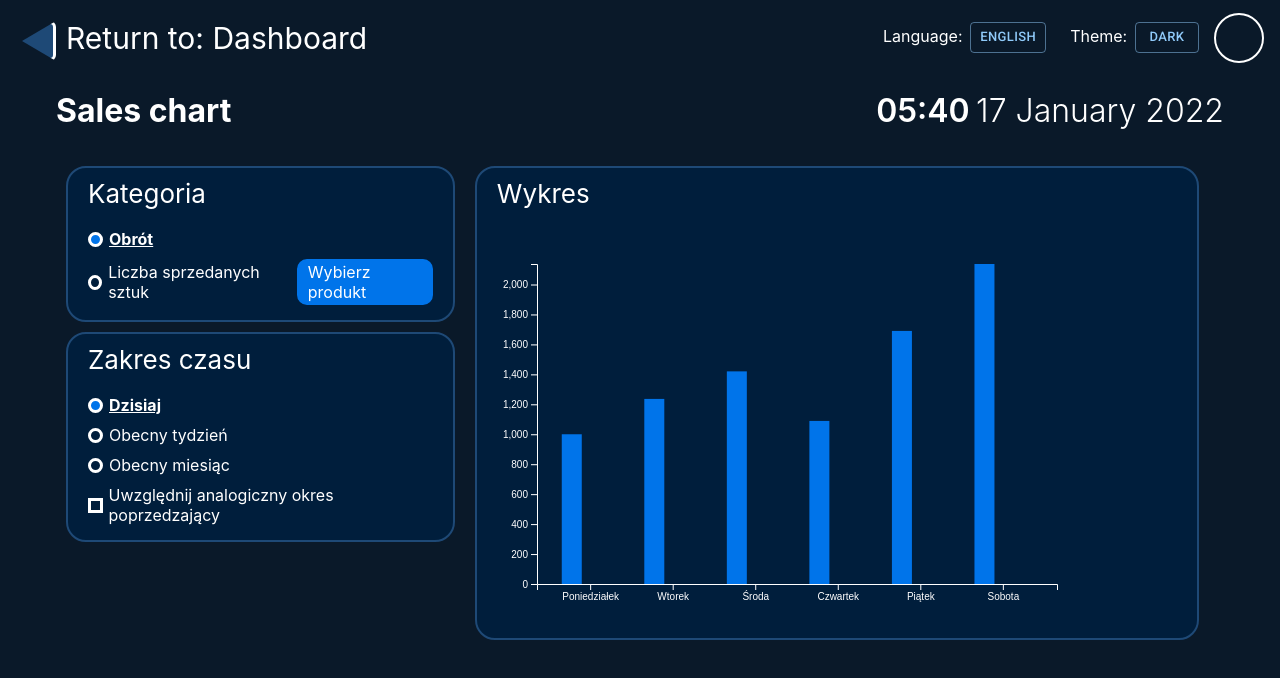
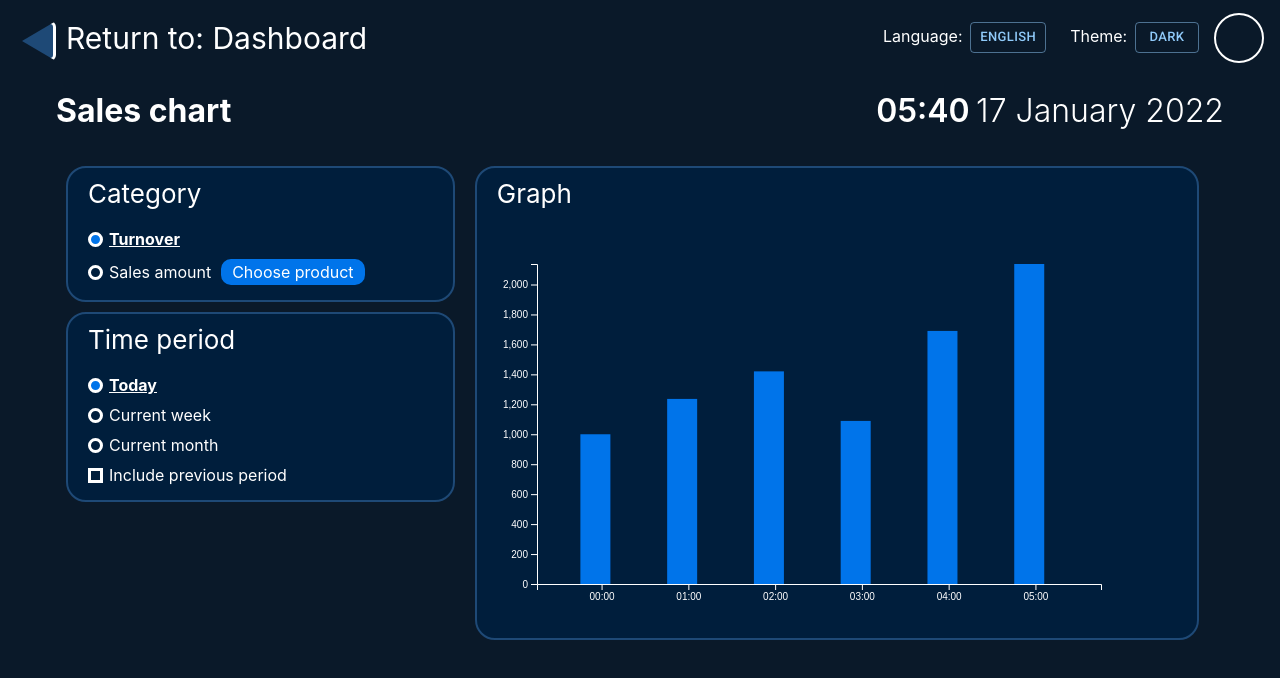
Before and after one commit to k-piekarczyk/pgui-dashboard, a React (Create React App) app: page /sales-chart in a window 1280 px wide. Shown: the top 678 px of the page. Built offline with nearby package versions, Linux system fonts and the light colour scheme.

Commit message:
tłumaczenia, wykres dla obrotu

```diff
--- /dev/null
+++ b/src/data/graphData.json
@@ -0,0 +1,33 @@
+{
+  "turnover": {
+    "today": [
+      { "time": "00:00", "value": 1000 },
+      { "time": "01:00", "value": 1236 },
+      { "time": "02:00", "value": 1420 },
+      { "time": "03:00", "value": 1089 },
+      { "time": "04:00", "value": 1690 },
+      { "time": "05:00", "value": 2137 }
+    ],
+    "week" : [
+      { "time": "Poniedziałek", "value": 1000 },
+      { "time": "Wtorek", "value": 1236 },
+      { "time": "Środa", "value": 1420 },
+      { "time": "Czwartek", "value": 1089 },
+      { "time": "Piątek", "value": 1690 },
+      { "time": "Sobota", "value": 2137 }
+    ],
+    "month": [
+      { "time": "1 sty", "value": 1000 },
+      { "time": "2 sty", "value": 1236 },
+      { "time": "3 sty", "value": 1089 },
+      { "time": "4 sty", "value": 1690 },
+      { "time": "5 sty", "value": 2137 },
+      { "time": "6 sty", "value": 950 },
+      { "time": "7 sty", "value": 812 },
+      { "time": "8 sty", "value": 2137 },
+      { "time": "9 sty", "value": 1835 },
+      { "time": "10 sty", "value": 1877 }
+    ]
+  }
+
+}
--- a/src/i18n.ts
+++ b/src/i18n.ts
@@ -29,7 +29,17 @@ const resources = {
       "Currently processed orders": "Obecnie realizowane zamówienia",
       "Order history": "Historia zamówień",
       "90 day average": "Średnia z ostatnich 90 dni",
-      "Check your category: Specialist": "Sprawdź swoją kategorię: Wyjadacz"
+      "Check your category: Specialist": "Sprawdź swoją kategorię: Wyjadacz",
+      "Graph": "Wykres",
+      "Turnover": "Obrót",
+      "Category": "Kategoria",
+      "Sales amount": "Ilość sprzedaży",
+      "Time period": "Zakres czasu",
+      "Today": "Dzisiaj",
+      "Current week": "Obecny tydzień",
+      "Current month": "Obecny miesiąc",
+      "Include previous period": "Uwzględnij okres poprzedzający",
+      "Choose product": "Wybierz produkt"
     },
   },
 };
--- a/src/pages/SalesChart.Page.scss
+++ b/src/pages/SalesChart.Page.scss
@@ -111,4 +111,8 @@ g {
   & > rect {
     @include theme-aware("fill", "color-button");
   }
+
+  & > rect:hover {
+    @include theme-aware("fill", "color-text");
+  }
 }
--- a/src/pages/SalesChart.page.tsx
+++ b/src/pages/SalesChart.page.tsx
@@ -2,7 +2,8 @@ import { useTranslation } from "react-i18next";
 import PageContainer from "../components/PageContainer.component";
 import "./SalesChart.Page.scss";
 import * as d3 from 'd3';
-import { useEffect, useState } from "react";
+import { createRef, useEffect, useRef, useState } from "react";
+import json_data from "../data/graphData.json";
 
 export default function SalesChart() {
   const { t } = useTranslation();
@@ -10,9 +11,18 @@ export default function SalesChart() {
   const [category, setCategory] = useState("turnover");
   const [timePeriod, setTimePeriod] = useState("today");
   const [previousPeriod, setPreviousPeriod] = useState(false);
+  const [chartWidth, setChartWidth] = useState(600);
+
+  const ref = useRef(null);
+  useEffect(() => {
+    // @ts-ignore
+    console.log('width', ref.current ? ref.current.getBoundingClientRect().width : 0);
+  }, [ref.current]);
+
 
   function buildGraph(data: ({ time: string; value: number })[]) {
-    console.log("siemanko!");
+    // @ts-ignore
+    console.log("siemanko! chart Width: " + ref.current.offsetWidth);
 
     // define margin
     const margin = {
@@ -23,7 +33,8 @@ export default function SalesChart() {
     }
 
     //define size
-    const width = 600;
+    // @ts-ignore
+    const width = ref.current.offsetWidth - margin.left - margin.right;
     const height = 400;
 
     // define y scale
@@ -39,7 +50,7 @@ export default function SalesChart() {
       .scaleBand()
       .domain(data.map(d => d.time))
       .range([margin.left, width - margin.right])
-      .padding(0.3);
+      .padding(0.5);
 
 
     // define svg
@@ -73,7 +84,7 @@ export default function SalesChart() {
       .attr('x', (d: { time: string; }) => x(d.time))
       .attr('y', (d: { value: d3.NumberValue; }) => y(d.value))
       .attr('height', (d: { value: d3.NumberValue; }) => y(0) - y(d.value))
-      .attr('width', 20);
+      .attr('width', 30);
 
     // put everything together
     svg.append('g').call(yAxis);
@@ -82,78 +93,37 @@ export default function SalesChart() {
 
   }
 
-  useEffect(() => {
-    buildGraph(turnoverWeek);
-  })
-
-  const turnoverWeek = [
-    { time: "Poniedziałek", value: 1000 },
-    { time: "Wtorek", value: 1236 },
-    { time: "Środa", value: 1420 },
-    { time: "Czwartek", value: 1089 },
-    { time: "Piątek", value: 1690 },
-    { time: "Sobota", value: 2137 },
-
-  ];
-
-/*
-  const data = [1, 2, 3, 4, 5, 8];
-
-
-  const yMax = Math.max(...turnoverWeek.map(d => d.value));
-  const width = 600;
-  const height = 400;
-  const y = d3.scaleLinear()
-      .domain([0, yMax])
-      .range([0, height])
-
-  const x = d3.scaleBand()
-    .domain(turnoverWeek.map(d => d.time))
-    .range([0, width])
-    .padding(0.1)
-
+  function buildGraphData() {
+    if (category === "turnover") {
+      switch(timePeriod) {
+        case "today":
+          buildGraph(json_data.turnover.today);
+          break;
+        case "week":
+          buildGraph(json_data.turnover.week);
+          break;
+        case "month":
+          buildGraph(json_data.turnover.month);
+          break;
+      }
+    } else {
+      switch (timePeriod) {
+        case "today":
+          buildGraph(json_data.turnover.today);
+          break;
+        case "week":
+          buildGraph(json_data.turnover.week);
+          break;
+        case "month":
+          buildGraph(json_data.turnover.month);
+          break;
+      }
+    }
+  }
 
   useEffect(() => {
-    d3.select("svg").remove();
-
-    const svg = d3
-      .select('.graph')
-      .append("svg")
-      .attr("height", height)
-      .attr("width", width);
-
-  console.log(x("Wtorek"))
-
-    // wartości na wykresie (prostokąty)
-    svg.selectAll('rect')
-      .data(turnoverWeek)
-      .enter()
-      .append('rect')
-      .attr('width', 20)
-      .attr('height', 20)
-      .attr('fill', 'orange')
-      .attr('x', d => x(d.time) ?? null)
-      .attr('y', d => height - y(d.value) ?? null);
-
-  // oś X
-    const xAxisScale = d3.scaleBand()
-      .domain(turnoverWeek.map(d => d.time))
-      .range([0, width])
-      .padding(0.1)
-
-    const xAxis = d3.axisBottom(xAxisScale)
-      .tickFormat((d, i) => d)
-      .tickSizeOuter(0)
-
-    const xAxisTranslate = height-20;
-
-    svg.append('g')
-      .attr("transform", "translate(0, " + xAxisTranslate + ")")
-      .call(xAxis)
-
-
-  });
-*/
+    buildGraphData();
+  }, [category, timePeriod, previousPeriod])
 
 
   return (
@@ -164,40 +134,41 @@ export default function SalesChart() {
     >
       <div className="leftBar">
         <div className="tile category">
-          <div className="title">Kategoria</div>
-          <div className={category == "turnover" ? "optionRow selected" : "optionRow"} onClick={() => setCategory("turnover")}>
-            <span className={category == "turnover" ? "radioIcon selected" : "radioIcon"}/>
-            Obrót
+          <div className="title">{t("Category")}</div>
+          <div className={category === "turnover" ? "optionRow selected" : "optionRow"} onClick={() => setCategory("turnover")}>
+            <span className={category === "turnover" ? "radioIcon selected" : "radioIcon"}/>
+            {t("Turnover")}
           </div>
           <div className="optionRow">
             <span className="radioIcon"/>
-            Liczba sprzedanych sztuk
-            <div className="productPicker">Wybierz produkt</div>
+            {t("Sales amount")}
+            <div className="productPicker">{t("Choose product")}</div>
           </div>
         </div>
         <div className="tile timePeriod">
-          <div className="title">Zakres czasu</div>
-          <div className={timePeriod == "today" ? "optionRow selected" : "optionRow"} onClick={() => setTimePeriod("today")}>
-            <span className={timePeriod == "today" ? "radioIcon selected" : "radioIcon"}/>
-            Dzisiaj
+          <div className="title">{t("Time period")}</div>
+          <div className={timePeriod === "today" ? "optionRow selected" : "optionRow"} onClick={() => setTimePeriod("today")}>
+            <span className={timePeriod === "today" ? "radioIcon selected" : "radioIcon"}/>
+            {t("Today")}
           </div>
-          <div className={timePeriod == "week" ? "optionRow selected" : "optionRow"} onClick={() => setTimePeriod("week")}>
-            <span className={timePeriod == "week" ? "radioIcon selected" : "radioIcon"}/>
-            Obecny tydzień
+          <div className={timePeriod === "week" ? "optionRow selected" : "optionRow"} onClick={() => setTimePeriod("week")}>
+            <span className={timePeriod === "week" ? "radioIcon selected" : "radioIcon"}/>
+            {t("Current week")}
           </div>
-          <div className={timePeriod == "month" ? "optionRow selected" : "optionRow"} onClick={() => setTimePeriod("month")}>
-            <span className={timePeriod == "month" ? "radioIcon selected" : "radioIcon"}/>
-            Obecny miesiąc
+          <div className={timePeriod === "month" ? "optionRow selected" : "optionRow"} onClick={() => setTimePeriod("month")}>
+            <span className={timePeriod === "month" ? "radioIcon selected" : "radioIcon"}/>
+            {t("Current month")}
           </div>
           <div className={previousPeriod ? "optionRow selected" : "optionRow"} onClick={() => setPreviousPeriod(!previousPeriod)}>
             <span className={previousPeriod ? "checkIcon selected" : "checkIcon"}/>
-            Uwzględnij analogiczny okres poprzedzający
+            {t("Include previous period")}
           </div>
         </div>
       </div>
 
-      <div className="tile graph">
-        <div className="title">Wykres</div>
+      <div className="tile graph" ref={ref}>
+        <div className="title">{t("Graph")}</div>
+
       </div>
     </PageContainer>
   )
```
